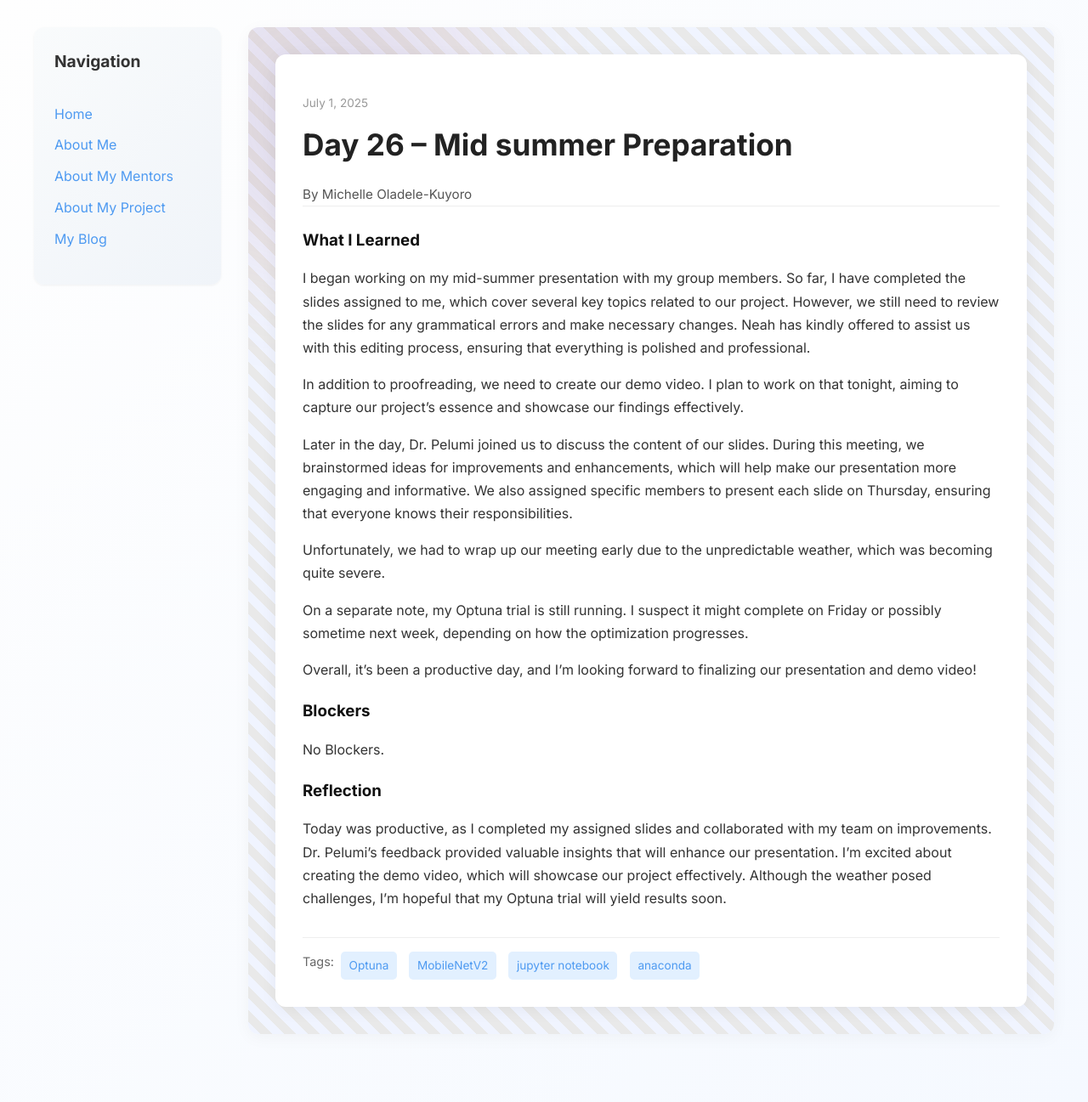
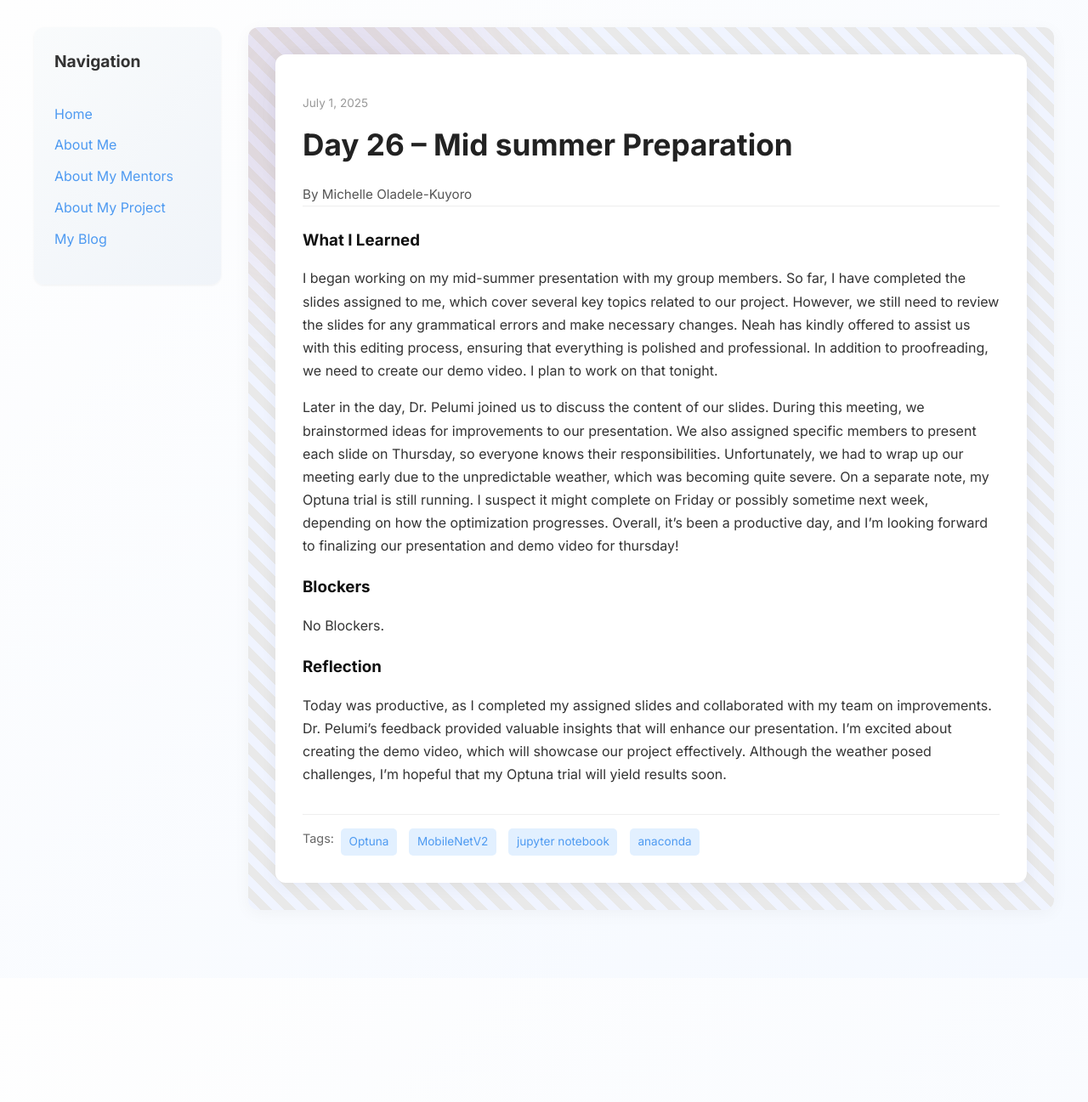
Before and after one commit to Miola585/Miola585.github.io, a Jekyll site: the page built from _posts/2025-07-01-day-26.md, in a window 1280 px wide. Shown: the whole page at 85% size. Built offline with Jekyll 4.4.1, drawn with Linux system fonts in a browser that asks for light colours; after the commit the page ends 1151 px from its top, so only the background shows below that.

Commit message:
Update 2025-07-01-day-26.md

```diff
--- a/_posts/2025-07-01-day-26.md
+++ b/_posts/2025-07-01-day-26.md
@@ -7,18 +7,9 @@ permalink: /day26.html
 tags: [ "Optuna", "MobileNetV2", "jupyter notebook", "anaconda"]
 
 what_i_learned: |
-  I began working on my mid-summer presentation with my group members. So far, I have completed the slides assigned to me, which cover several key topics related to our project. However, we still need to review the slides for any grammatical errors and make necessary changes. Neah has kindly offered to assist us with this editing process, ensuring that everything is polished and professional.
+  I began working on my mid-summer presentation with my group members. So far, I have completed the slides assigned to me, which cover several key topics related to our project. However, we still need to review the slides for any grammatical errors and make necessary changes. Neah has kindly offered to assist us with this editing process, ensuring that everything is polished and professional. In addition to proofreading, we need to create our demo video. I plan to work on that tonight.
 
-  In addition to proofreading, we need to create our demo video. I plan to work on that tonight, aiming to capture our project’s essence and showcase our findings effectively.
-
-  Later in the day, Dr. Pelumi joined us to discuss the content of our slides. During this meeting, we brainstormed ideas for improvements and enhancements, which will help make our presentation more engaging and informative. We also assigned specific members to present each slide on Thursday, ensuring that everyone knows their responsibilities.
-
-  Unfortunately, we had to wrap up our meeting early due to the unpredictable weather, which was becoming quite severe.
-
-  On a separate note, my Optuna trial is still running. I suspect it might complete on Friday or possibly sometime next week, depending on how the optimization progresses.
-
-  Overall, it’s been a productive day, and I’m looking forward to finalizing our presentation and demo video!
-
+  Later in the day, Dr. Pelumi joined us to discuss the content of our slides. During this meeting, we brainstormed ideas for improvements to our presentation. We also assigned specific members to present each slide on Thursday, so everyone knows their responsibilities. Unfortunately, we had to wrap up our meeting early due to the unpredictable weather, which was becoming quite severe. On a separate note, my Optuna trial is still running. I suspect it might complete on Friday or possibly sometime next week, depending on how the optimization progresses. Overall, it’s been a productive day, and I’m looking forward to finalizing our presentation and demo video for thursday!
 
 blockers: |
    No Blockers.
```
